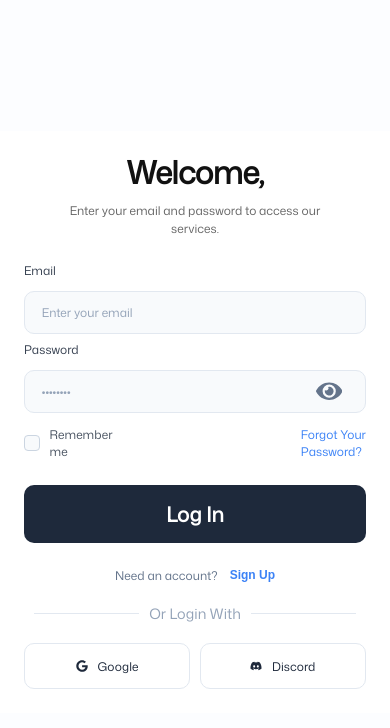
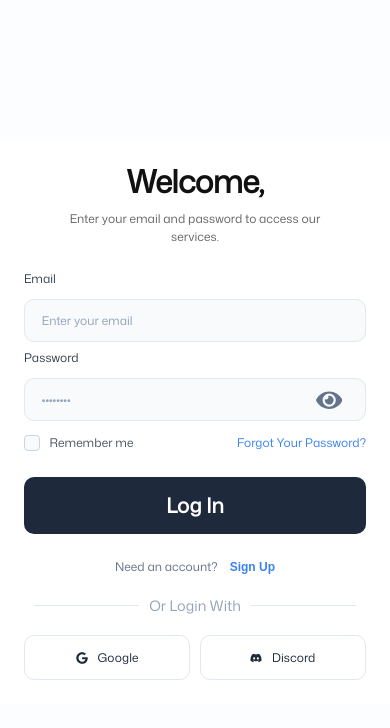
Before and after one commit to antranig8/raptorhacks-project, a React (Vite) app in the folder frontend/CodeMaxxer/: page /login in a window 390 px wide. Shown: the top 728 px of the page. Built offline with nearby package versions, Linux system fonts and the light colour scheme; no server answers.

Commit message:
cleaner login

```diff
--- a/frontend/CodeMaxxer/src/pages/Login/components/Form.jsx
+++ b/frontend/CodeMaxxer/src/pages/Login/components/Form.jsx
@@ -96,9 +96,9 @@ export default function Form() {
                     <div className={styles.optionsRow}>
                         <label className={styles.rememberMe}>
                             <input type="checkbox" />
-                            <span>Remember<br />me</span>
+                            <span>Remember me</span>
                         </label>
-                        <a href="#" className={styles.forgotPassword}>Forgot Your<br />Password?</a>
+                        <a href="#" className={styles.forgotPassword}>Forgot Your Password?</a>
                     </div>
                 )}
 
--- a/frontend/CodeMaxxer/src/pages/Login/styles/login.module.css
+++ b/frontend/CodeMaxxer/src/pages/Login/styles/login.module.css
@@ -133,6 +133,7 @@
     font-size: inherit;
     font-weight: 400;
     cursor: pointer;
+    white-space: nowrap;
 }
 
 .rememberMe input[type="checkbox"] {
@@ -172,6 +173,7 @@
     font-weight: 500;
     font-size: inherit;
     transition: all 0.2s;
+    white-space: nowrap;
 }
 
 .forgotPassword:hover {
@@ -396,7 +398,7 @@
     }
 
     .loginButton {
-        font-size: 0.9rem;
+        font-size: 0.8rem;
         padding: 0.7rem 1rem;
     }
 
@@ -417,7 +419,7 @@
     }
 }
 
-@media screen and (max-width: 400px) {
+@media screen and (max-width: 480px) {
     .container {
         padding: 1rem;
         gap: 0.5rem;
```
